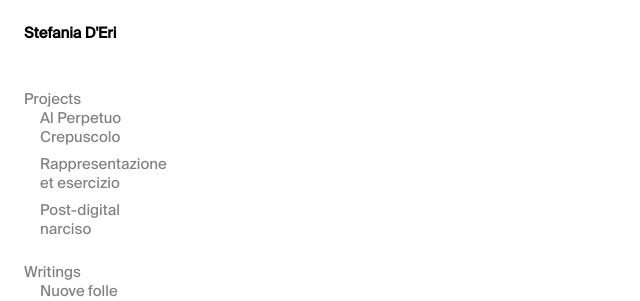
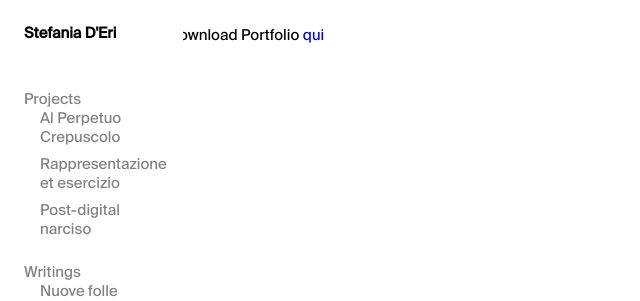
Before and after one commit to stefaniaderi/io, a PHP site: page /about/about.html in a window 1280 px wide. Shown: the top 301 px of the page, without its empty margins (0-640 px from the left). Run offline with PHP 8.4, Linux system fonts and the light colour scheme; some libraries are stand-ins or nearby versions.

Commit message:
about page

```diff
--- a/_sass/base.scss
+++ b/_sass/base.scss
@@ -43,7 +43,7 @@
 a {
   text-decoration: none;
   text-underline-offset: 0.3rem;
-  color: $bodyColor;
+  color: $highlight;
   &:hover {
     color:$highlight;
     transition: $transition;
--- a/_site/about/about.html
+++ b/_site/about/about.html
@@ -122,7 +122,7 @@
 <div class="content">
 	<h2>  </h2>
 	<h3>  </h3>
-
+	<p>Download Portfolio <a href="/portfolio/portfolio.html">qui</a></p>
 
 </div>
 </main>
--- a/_site/assets/css/main.css
+++ b/_site/assets/css/main.css
@@ -30,7 +30,7 @@
 a {
   text-decoration: none;
   text-underline-offset: 0.3rem;
-  color: black;
+  color: blue;
 }
 a:hover {
   color: blue;
```
Also changed, not shown: about/about.md (+1 -0 lines), 1 other file.
